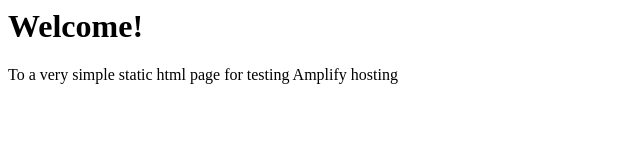
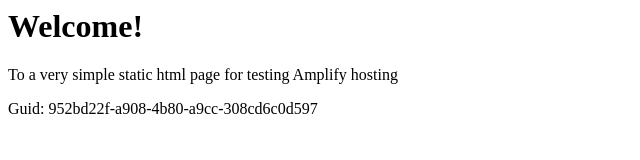
Before and after one commit to aws-aemilia-cmh/Github-PR-Commit-Integration-Test-DoNotTouch-v0-preprod-us-east-2, a website: page src/index.html in a window 1280 px wide. Shown: the whole page, without its empty margins (0-640 px from the left). Drawn offline with Linux system fonts and the light colour scheme.

Commit message:
commit from integ tests

```diff
--- a/src/index.html
+++ b/src/index.html
@@ -1,3 +1,5 @@
+
+
 <html lang="en">
 
 <head>
@@ -10,6 +12,6 @@
 <body>
     <h1>Welcome!</h1>
     <p>To a very simple static html page for testing Amplify hosting</p>
-</body>
+    <p>Guid: 952bd22f-a908-4b80-a9cc-308cd6c0d597</p></body>
 
 </html>
```
